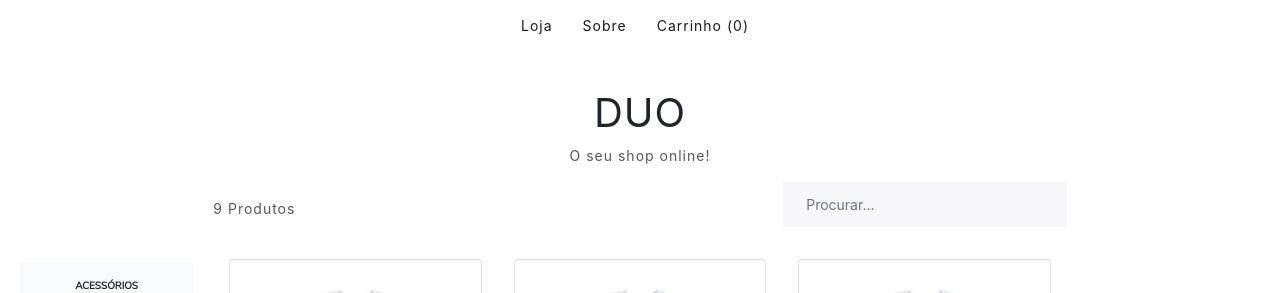
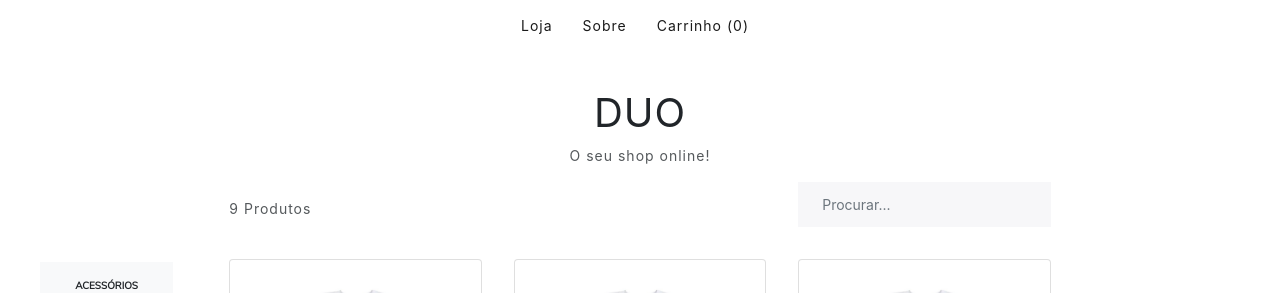
Before and after one commit to Brenw10/store, a React (Create React App) app in the folder client/: page / in a window 1280 px wide. Shown: the top 293 px of the page. Built offline with nearby package versions, Linux system fonts and the light colour scheme.

Commit message:
Improvements

```diff
--- a/client/src/components/ProductGrid.js
+++ b/client/src/components/ProductGrid.js
@@ -60,13 +60,15 @@ function ProductGrid() {
   const [products] = useState(values);
 
   return (
-    <div className="row no-gutters">
-      <div className="col-sm-8">
-        <div className="py-3">{products.length} Produtos</div>
-      </div>
-      <div className="col-sm-4">
-        <div className="form-group">
-          <input type="text" placeholder="Procurar..." className="form-control" />
+    <>
+      <div className="row no-gutters">
+        <div className="col-sm-8">
+          <div className="py-3 ml-3">{products.length} Produtos</div>
+        </div>
+        <div className="col-sm-4">
+          <div className="form-group ml-3 mr-3">
+            <input type="text" placeholder="Procurar..." className="form-control" />
+          </div>
         </div>
       </div>
       <div className="row no-gutters">
@@ -78,7 +80,7 @@ function ProductGrid() {
           )
         }
       </div>
-    </div>
+    </>
   );
 }
 
--- a/client/src/styles/store.css
+++ b/client/src/styles/store.css
@@ -1,5 +1,5 @@
 .category-container {
-  margin: 80px 20px 0 20px;
+  margin: 80px 40px 0 40px;
   height: calc(100% - 80px);
   background-color: #f8f9fa;
 }
```
